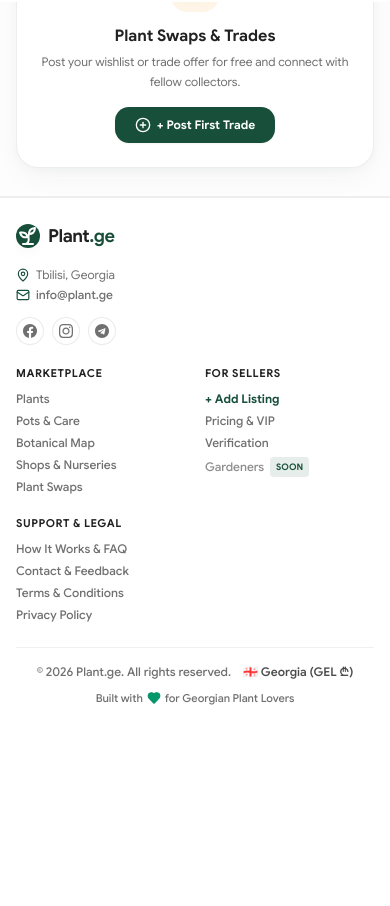
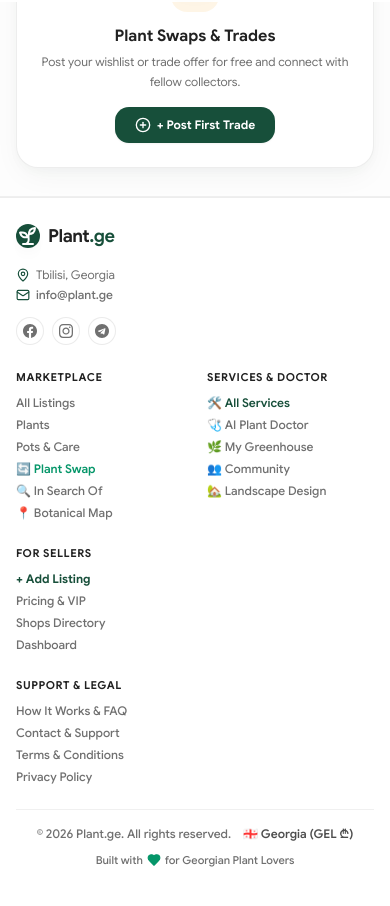
Before and after one commit to tokolejo/plant, a Next.js app: page /en in a window 390 px wide. Shown: the part 842-1748 px from the top of the page. Before the commit the page ends 1652 px from the top, so only its background shows below. Built offline with nearby package versions, Linux system fonts and the light colour scheme; no server answers; the database is empty; a web font is replaced by a local one.

Commit message:
feat(navigation): sync Desktop Header, Mobile Burger Drawer, and Footer links in exact requested hierarchy

```diff
--- a/components/common/Footer.tsx
+++ b/components/common/Footer.tsx
@@ -17,10 +17,10 @@ export function Footer() {
   return (
     <footer className="w-full border-t border-border/70 bg-surface-container-lowest/80 dark:bg-card/40 mt-0 sm:mt-6 lg:mt-10 pb-20 lg:pb-8 transition-colors">
       <div className="container mx-auto px-4 sm:px-6 py-6 sm:py-8 lg:py-10 max-w-7xl">
-        <div className="grid grid-cols-2 md:grid-cols-4 lg:grid-cols-5 gap-5 sm:gap-8 lg:gap-10">
+        <div className="grid grid-cols-2 sm:grid-cols-3 lg:grid-cols-6 gap-6 sm:gap-8 lg:gap-8">
 
-          {/* Column 1: Brand & Contact (Spans 2 columns on wide screens) */}
-          <div className="col-span-2 md:col-span-1 lg:col-span-2 space-y-2.5">
+          {/* Column 1: Brand & Contact (Spans 2 columns) */}
+          <div className="col-span-2 sm:col-span-3 lg:col-span-2 space-y-2.5">
             <Link href="/" className="inline-flex items-center gap-2 group">
               <div className="flex h-7.5 w-7.5 items-center justify-center rounded-xl bg-primary text-white shadow-ambient group-hover:scale-105 transition-transform">
                 <Sprout className="h-4.5 w-4.5" />
@@ -90,6 +90,11 @@ export function Footer() {
             </h4>
             <ul className="space-y-1.5 sm:space-y-2 text-xs text-muted-foreground font-medium">
               <li>
+                <Link href="/listings" className="hover:text-primary transition-colors">
+                  {isKa ? "ყველა განცხადება" : "All Listings"}
+                </Link>
+              </li>
+              <li>
                 <Link href="/listings?type=PLANT" className="hover:text-primary transition-colors">
                   {isKa ? "მცენარეები" : "Plants"}
                 </Link>
@@ -100,24 +105,58 @@ export function Footer() {
                 </Link>
               </li>
               <li>
-                <Link href="/map" className="hover:text-primary transition-colors">
-                  {isKa ? "ბოტანიკური რუკა" : "Botanical Map"}
-                </Link>
-              </li>
-              <li>
-                <Link href="/shops" className="hover:text-primary transition-colors">
-                  {isKa ? "მაღაზიები & სანერგეები" : "Shops & Nurseries"}
+                <Link href="/listings?trans=TRADE" className="hover:text-primary transition-colors font-semibold text-emerald-600 dark:text-emerald-400">
+                  {isKa ? "🔄 მცენარის გაცვლა" : "🔄 Plant Swap"}
                 </Link>
               </li>
               <li>
                 <Link href="/iso" className="hover:text-primary transition-colors">
-                  {isKa ? "მცენარის გაცვლა" : "Plant Swaps"}
+                  {isKa ? "🔍 ეძებ მცენარეს (ISO)" : "🔍 In Search Of"}
+                </Link>
+              </li>
+              <li>
+                <Link href="/map" className="hover:text-primary transition-colors">
+                  {isKa ? "📍 ბოტანიკური რუკა" : "📍 Botanical Map"}
                 </Link>
               </li>
             </ul>
           </div>
 
-          {/* Column 3: გამყიდველებისთვის */}
+          {/* Column 3: სერვისები & ექიმი */}
+          <div className="col-span-1 space-y-2">
+            <h4 className="text-[11px] sm:text-xs font-bold uppercase tracking-wider text-foreground">
+              {isKa ? "სერვისები & ექიმი" : "Services & Doctor"}
+            </h4>
+            <ul className="space-y-1.5 sm:space-y-2 text-xs text-muted-foreground font-medium">
+              <li>
+                <Link href="/services" className="hover:text-primary transition-colors font-semibold text-primary">
+                  {isKa ? "🛠️ ყველა სერვისი" : "🛠️ All Services"}
+                </Link>
+              </li>
+              <li>
+                <Link href="/plant-doctor" className="hover:text-primary transition-colors">
+                  {isKa ? "🩺 AI მცენარეთა ექიმი" : "🩺 AI Plant Doctor"}
+                </Link>
+              </li>
+              <li>
+                <Link href="/dashboard/greenhouse" className="hover:text-primary transition-colors">
+                  {isKa ? "🌿 ჩემი ორანჟერეა" : "🌿 My Greenhouse"}
+                </Link>
+              </li>
+              <li>
+                <Link href="/community" className="hover:text-primary transition-colors">
+                  {isKa ? "👥 მწვანე კომუნა" : "👥 Community"}
+                </Link>
+              </li>
+              <li>
+                <Link href="/services?category=LANDSCAPE" className="hover:text-primary transition-colors">
+                  {isKa ? "🏡 ლანდშაფტის დიზაინი" : "🏡 Landscape Design"}
+                </Link>
+              </li>
+            </ul>
+          </div>
+
+          {/* Column 4: გამყიდველებისთვის */}
           <div className="col-span-1 space-y-2">
             <h4 className="text-[11px] sm:text-xs font-bold uppercase tracking-wider text-foreground">
               {isKa ? "გამყიდველებისთვის" : "For Sellers"}
@@ -125,7 +164,7 @@ export function Footer() {
             <ul className="space-y-1.5 sm:space-y-2 text-xs text-muted-foreground font-medium">
               <li>
                 <Link href="/dashboard/listings/new" className="text-primary font-bold hover:underline transition-all">
-                  {isKa ? "+ განცხადება" : "+ Add Listing"}
+                  {isKa ? "+ განცხადების დამატება" : "+ Add Listing"}
                 </Link>
               </li>
               <li>
@@ -134,20 +173,19 @@ export function Footer() {
                 </Link>
               </li>
               <li>
-                <Link href="/faq" className="hover:text-primary transition-colors">
-                  {isKa ? "ვერიფიკაცია" : "Verification"}
+                <Link href="/shops" className="hover:text-primary transition-colors">
+                  {isKa ? "მაღაზიების კატალოგი" : "Shops Directory"}
                 </Link>
               </li>
-              <li className="flex items-center gap-1.5 text-muted-foreground/80">
-                <span>{isKa ? "მებაღეები" : "Gardeners"}</span>
-                <span className="text-[9px] font-black uppercase px-1.5 py-0.5 rounded bg-primary/10 text-primary">
-                  {isKa ? "მალე" : "Soon"}
-                </span>
+              <li>
+                <Link href="/dashboard" className="hover:text-primary transition-colors">
+                  {isKa ? "სამართავი პანელი" : "Dashboard"}
+                </Link>
               </li>
             </ul>
           </div>
 
-          {/* Column 4: დახმარება & წესები */}
+          {/* Column 5: დახმარება & წესები */}
           <div className="col-span-2 sm:col-span-1 space-y-2">
             <h4 className="text-[11px] sm:text-xs font-bold uppercase tracking-wider text-foreground">
               {isKa ? "დახმარება & წესები" : "Support & Legal"}
@@ -160,7 +198,7 @@ export function Footer() {
               </li>
               <li>
                 <Link href="/contact" className="hover:text-primary transition-colors">
-                  {isKa ? "კონტაქტი & ფიდბექი" : "Contact & Feedback"}
+                  {isKa ? "კონტაქტი & მხარდაჭერა" : "Contact & Support"}
                 </Link>
               </li>
               <li>
--- a/components/common/Header.tsx
+++ b/components/common/Header.tsx
@@ -25,7 +25,8 @@ import {
   Stethoscope,
   Wrench,
   Droplets,
-  Users
+  Users,
+  RefreshCw
 } from "lucide-react";
 import { Button } from "@/components/ui/button";
 import { LanguageSwitcher } from "./LanguageSwitcher";
@@ -95,11 +96,13 @@ export function Header() {
   const navLinks = [
     { href: "/listings", label: navT("market"), icon: Store, match: "/listings" },
     { href: "/services", label: isKa ? "სერვისები" : "Services", icon: Wrench, match: "/services" },
+    { href: "/listings?trans=TRADE", label: isKa ? "მცენარის გაცვლა" : "Plant Swap", icon: RefreshCw, match: "/listings?trans=TRADE" },
+    { href: "/iso", label: isKa ? "ეძებ მცენარეს" : "In Search Of", icon: Shuffle, match: "/iso" },
     { href: "/plant-doctor", label: isKa ? "AI ექიმი" : "AI Doctor", icon: Stethoscope, match: "/plant-doctor" },
+    { href: "/dashboard/greenhouse", label: isKa ? "ორანჟერეა" : "Greenhouse", icon: Sprout, match: "/dashboard/greenhouse" },
     { href: "/community", label: isKa ? "კომუნა" : "Community", icon: Users, match: "/community" },
     { href: "/map", label: navT("map"), icon: MapPin, match: "/map" },
-    { href: "/iso", label: navT("iso"), icon: Shuffle },
-    { href: "/pricing", label: navT("pricing"), icon: Sparkles },
+    { href: "/pricing", label: navT("pricing"), icon: Sparkles, match: "/pricing" },
   ];
 
   const tierColors: Record<string, string> = {
--- a/components/common/MobileMenuDrawer.tsx
+++ b/components/common/MobileMenuDrawer.tsx
@@ -16,6 +16,10 @@ import {
   Plus,
   ChevronRight,
   HelpCircle,
+  Wrench,
+  Stethoscope,
+  Users,
+  RefreshCw,
 } from "lucide-react";
 
 interface MobileMenuDrawerProps {
@@ -55,12 +59,16 @@ export function MobileMenuDrawer({ isOpen, onClose }: MobileMenuDrawerProps) {
   };
 
   const navLinks = [
-    { href: "/", label: navT("home"), icon: Home, match: "/" },
     { href: "/listings", label: navT("market"), icon: Store, match: "/listings" },
+    { href: "/services", label: isKa ? "სერვისები" : "Services", icon: Wrench, match: "/services" },
+    { href: "/listings?trans=TRADE", label: isKa ? "მცენარის გაცვლა" : "Plant Swap", icon: RefreshCw, match: "/listings?trans=TRADE" },
+    { href: "/iso", label: isKa ? "ეძებ მცენარეს" : "In Search Of", icon: Shuffle, match: "/iso" },
+    { href: "/plant-doctor", label: isKa ? "AI ექიმი" : "AI Doctor", icon: Stethoscope, match: "/plant-doctor" },
+    { href: "/dashboard/greenhouse", label: isKa ? "ჩემი ორანჟერეა" : "Greenhouse", icon: Sprout, match: "/dashboard/greenhouse" },
+    { href: "/community", label: isKa ? "მწვანე კომუნა" : "Community", icon: Users, match: "/community" },
     { href: "/map", label: navT("map"), icon: MapPin, match: "/map" },
-    { href: "/iso", label: navT("iso"), icon: Shuffle, match: "/iso" },
-    { href: "/faq", label: isKa ? "კითხვები" : "FAQ", icon: HelpCircle, match: "/faq" },
     { href: "/pricing", label: navT("pricing"), icon: Sparkles, match: "/pricing" },
+    { href: "/faq", label: isKa ? "კითხვები & FAQ" : "FAQ", icon: HelpCircle, match: "/faq" },
     { href: "/contact", label: navT("contact"), icon: MessageSquare, match: "/contact" },
   ];
 
```
